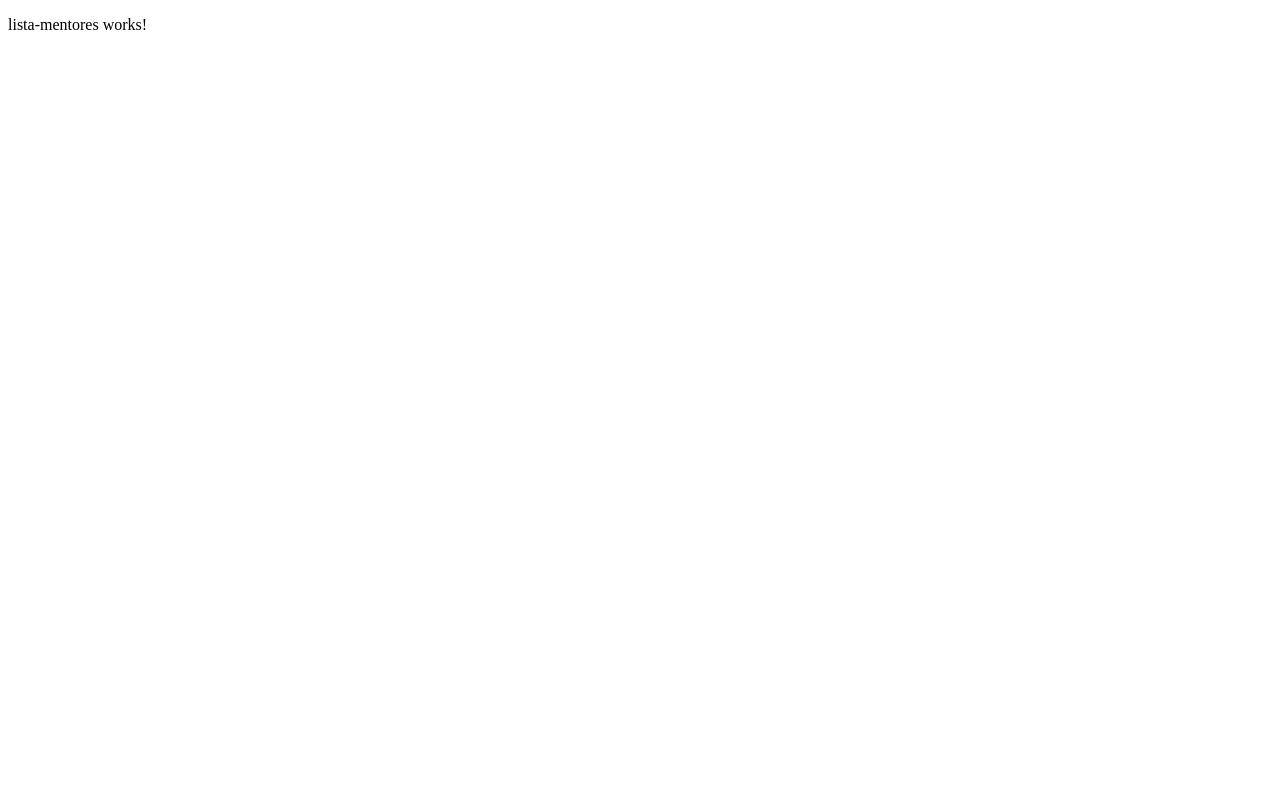
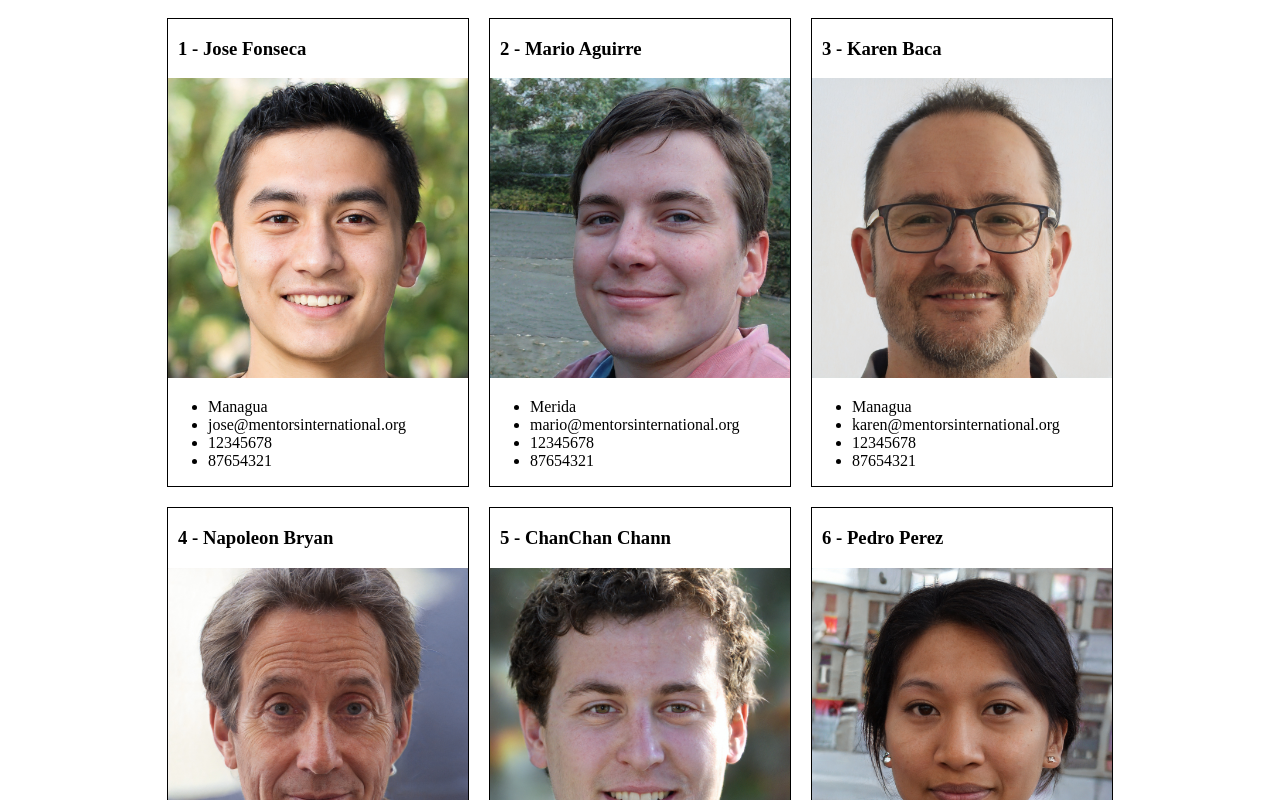
Before and after one commit to phaetton/AngularMifo, an Angular app: page /mentores in a window 1280 px wide. Shown: the top 800 px of the page. Built offline with nearby package versions, Linux system fonts and the light colour scheme.

Commit message:
mentores
visualizamos todos los mentores en la lista de mentores

```diff
--- a/src/app/lista-mentores/lista-mentores.component.html
+++ b/src/app/lista-mentores/lista-mentores.component.html
@@ -1 +1,14 @@
-<p>lista-mentores works!</p>
+<div class="mentores">
+  <div class="mentor" *ngFor="let escritor of arrMentores">
+    <h3>
+      {{ escritor.id }} - {{ escritor.nombre }} {{ escritor.apellido }}
+    </h3>
+    <img [src]="escritor.imagen" alt="" />
+    <ul>
+      <li>{{ escritor.oficina }}</li>
+      <li>{{ escritor.email }}</li>
+      <li>{{ escritor.celular }}</li>
+      <li>{{ escritor.whatsapp }}</li>
+    </ul>
+  </div>
+</div>
--- a/src/app/lista-mentores/lista-mentores.component.scss
+++ b/src/app/lista-mentores/lista-mentores.component.scss
@@ -0,0 +1,19 @@
+.mentores {
+  display: flex;
+  flex-wrap: wrap;
+  justify-content: center;
+}
+
+.mentor {
+  width: 300px;
+  border: 1px solid black;
+  margin: 10px;
+}
+
+.mentor img {
+  width: 100%;
+}
+
+h3{
+    margin-left: 10px;
+}
--- a/src/app/lista-mentores/lista-mentores.component.ts
+++ b/src/app/lista-mentores/lista-mentores.component.ts
@@ -1,5 +1,6 @@
 import { Component, OnInit } from '@angular/core';
 import { MentoresService } from '../mentores.service';
+import { Mentor } from '../models/mentor.model';
 
 @Component({
   selector: 'app-lista-mentores',
@@ -8,11 +9,12 @@ import { MentoresService } from '../mentores.service';
 })
 export class ListaMentoresComponent implements OnInit {
 
-  constructor(private mentoresservice:MentoresService) { }
+  arrMentores: Mentor[];
+
+  constructor(private mentoresservice: MentoresService) { }
 
   ngOnInit(): void {
-    const mentores=this.mentoresservice.getAll();
-console.log(mentores);
+    this.arrMentores = this.mentoresservice.getAll();
   }
 
 }
```
